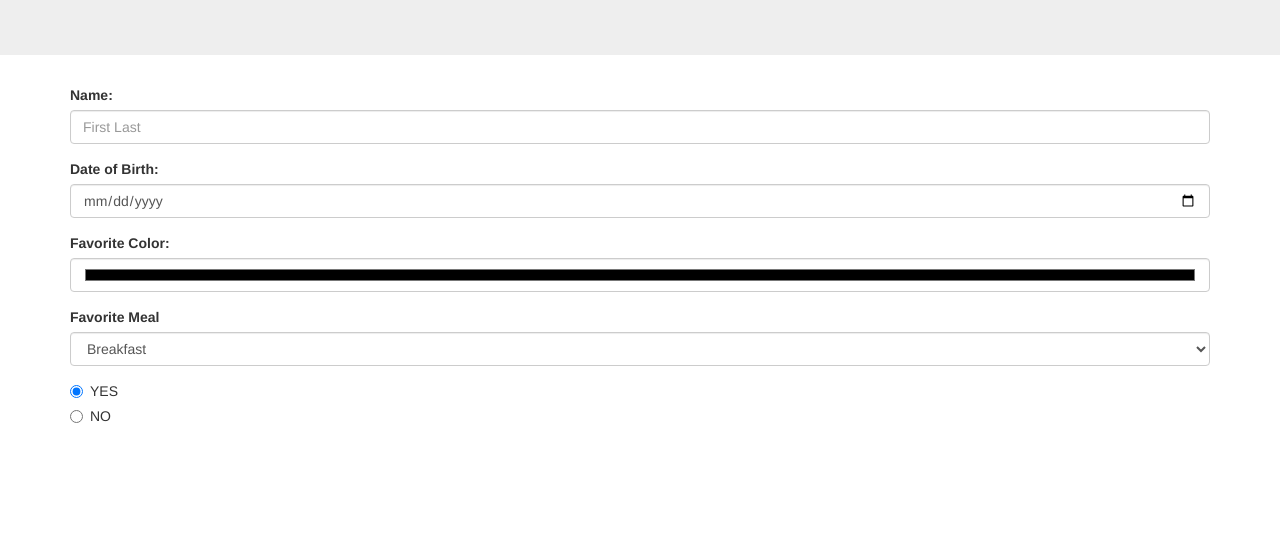
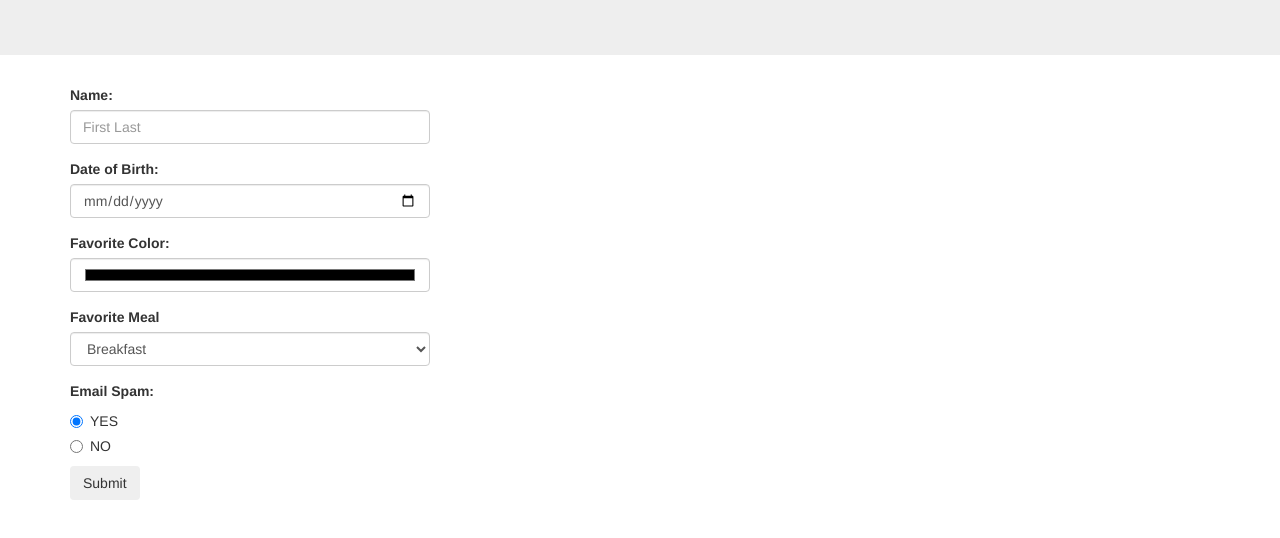
Before and after one commit to TJEverett/survey, a plain HTML site: page index.html in a window 1280 px wide. Shown: the part 140-678 px from the top of the page. Drawn offline with Linux system fonts and the light colour scheme.

Commit message:
add form to a column and add space for form output to adjacent column

```diff
--- a/index.html
+++ b/index.html
@@ -13,6 +13,8 @@
       <h1>Survey Time</h1>
     </div>
     <div class="container">
+      <div class="row">
+        <div class="col-md-4 col-sm-6">
           <form id="survey">
             <div class="form-group">
               <label for="name">Name:</label>
@@ -38,6 +40,8 @@
                 <option>Supper</option>
               </select>
             </div>
+            <div>
+              <p><strong>Email Spam:</strong></p>
               <div class="radio">
                 <label>
                   <input type="radio" name="email" value="yes" checked>
@@ -50,7 +54,20 @@
                   NO
                 </label>
               </div>
+            </div>
+            <button type="submit" class="btn">Submit</button>
           </form>
+        </div>
+
+        <div class="col-md-8 col-sm-6">
+          <div id="output">
+
+          </div>
+        </div>
+      </div>
+
+
+
     </div>
   </body>
 </html>
```
Lines whose indentation alone changed are shown as unchanged.
